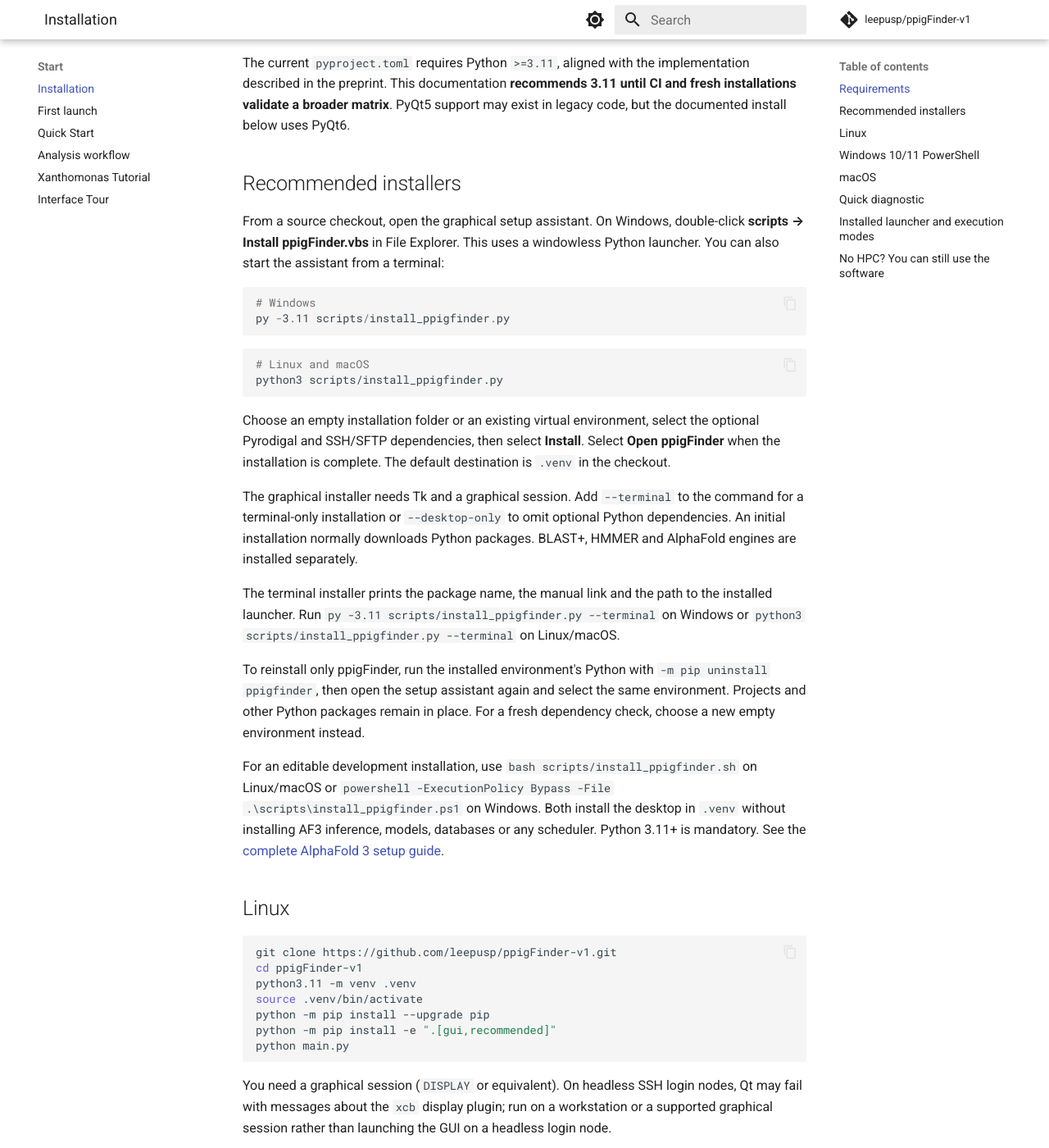
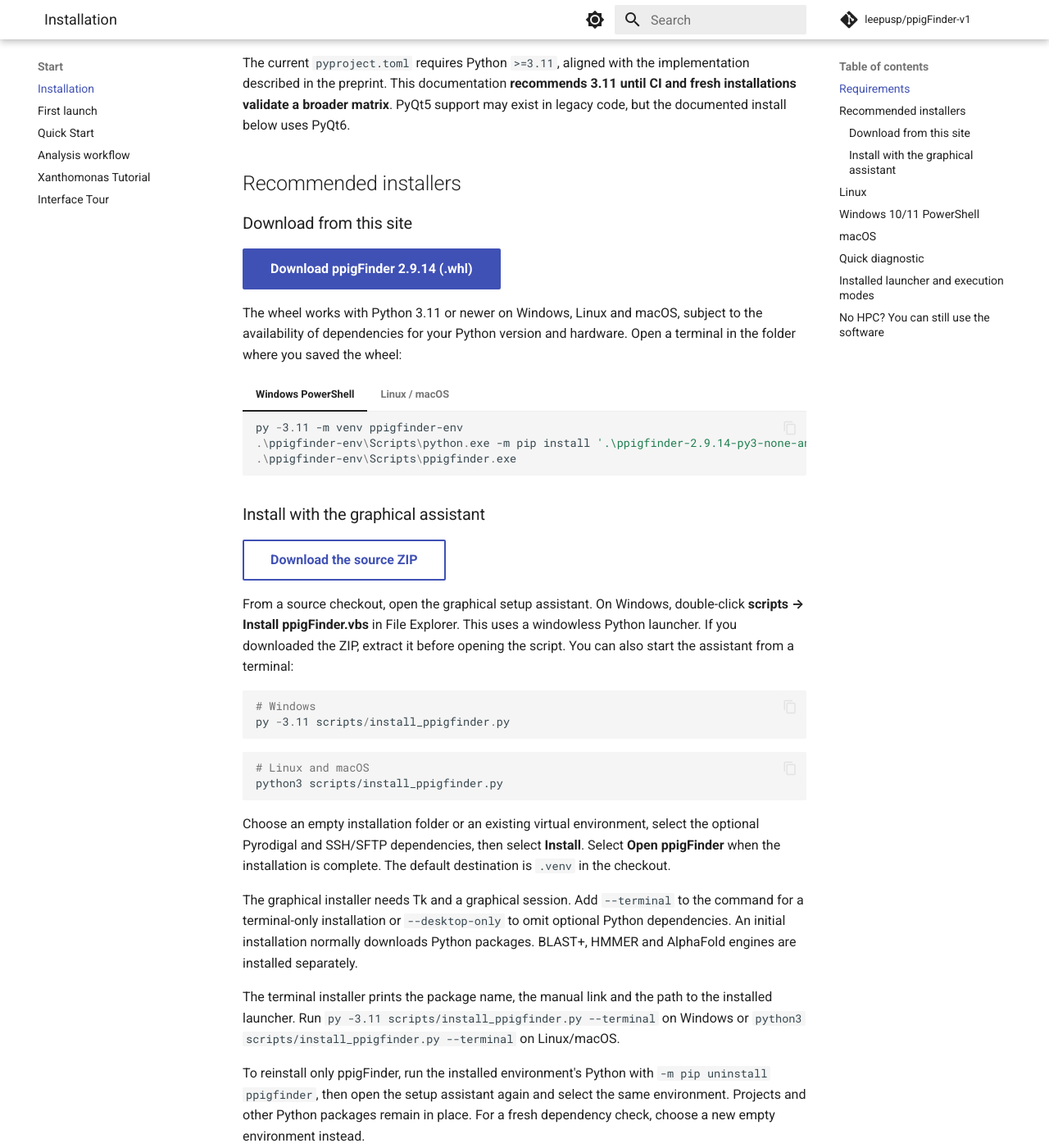
Before and after one commit to leepusp/ppigFinder-v1, an MkDocs documentation site: the page built from docs/user_manual/installation.md, in a window 1280 px wide and 1400 px high, scrolled down 836 px. Shown: the whole window at 82% size. Built offline with MkDocs 1.6.1 and Material for MkDocs 9.7.7, drawn with Linux system fonts in a browser that asks for light colours; comment, search, counter and statistics services are not loaded.

Commit message:
Publish installable wheel with the documentation site

````diff
--- a/docs/user_manual/installation.md
+++ b/docs/user_manual/installation.md
@@ -19,9 +19,38 @@ The current `pyproject.toml` requires Python `>=3.11`, aligned with the implemen
 
 ## Recommended installers
 
+### Download from this site
+
+[Download ppigFinder 2.9.14 (.whl)](https://leepusp.github.io/ppigFinder-v1/downloads/ppigfinder-2.9.14-py3-none-any.whl){ .md-button .md-button--primary }
+
+The wheel works with Python 3.11 or newer on Windows, Linux and macOS, subject
+to the availability of dependencies for your Python version and hardware.
+Open a terminal in the folder where you saved the wheel:
+
+=== "Windows PowerShell"
+
+    ```powershell
+    py -3.11 -m venv ppigfinder-env
+    .\ppigfinder-env\Scripts\python.exe -m pip install '.\ppigfinder-2.9.14-py3-none-any.whl[gui,recommended]'
+    .\ppigfinder-env\Scripts\ppigfinder.exe
+    ```
+
+=== "Linux / macOS"
+
+    ```bash
+    python3 -m venv ppigfinder-env
+    ./ppigfinder-env/bin/python -m pip install './ppigfinder-2.9.14-py3-none-any.whl[gui,recommended]'
+    ./ppigfinder-env/bin/ppigfinder
+    ```
+
+### Install with the graphical assistant
+
+[Download the source ZIP](https://github.com/leepusp/ppigFinder-v1/archive/refs/heads/main.zip){ .md-button }
+
 From a source checkout, open the graphical setup assistant. On Windows,
 double-click **scripts → Install ppigFinder.vbs** in File Explorer. This uses
-a windowless Python launcher. You can also start the assistant from a terminal:
+a windowless Python launcher. If you downloaded the ZIP, extract it before
+opening the script. You can also start the assistant from a terminal:
 
 ```powershell
 # Windows
````
Also changed, not shown: 1 other file.
